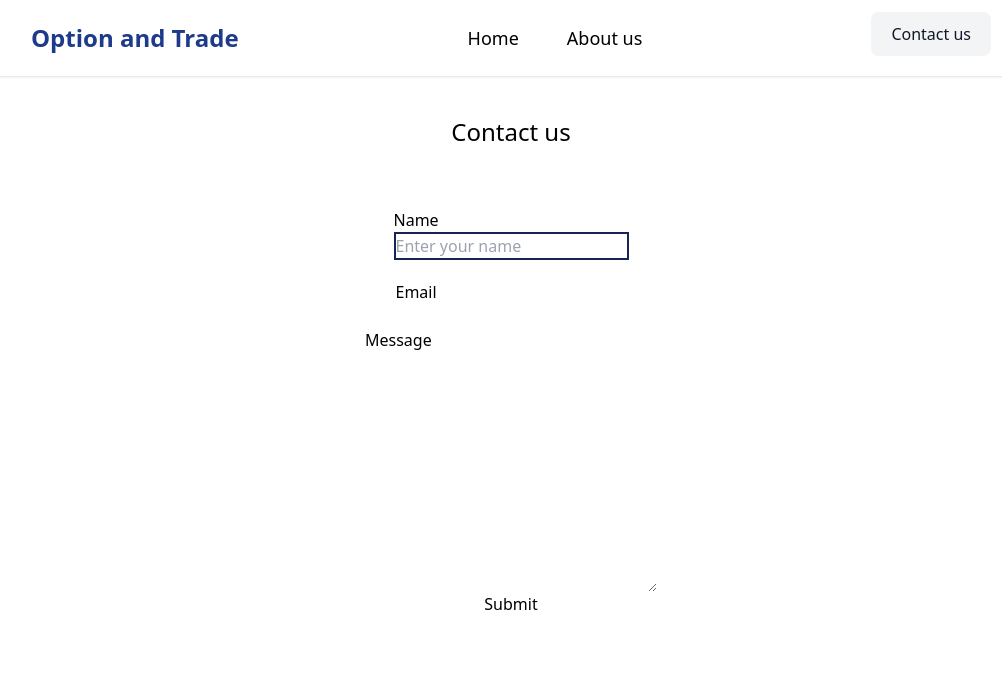
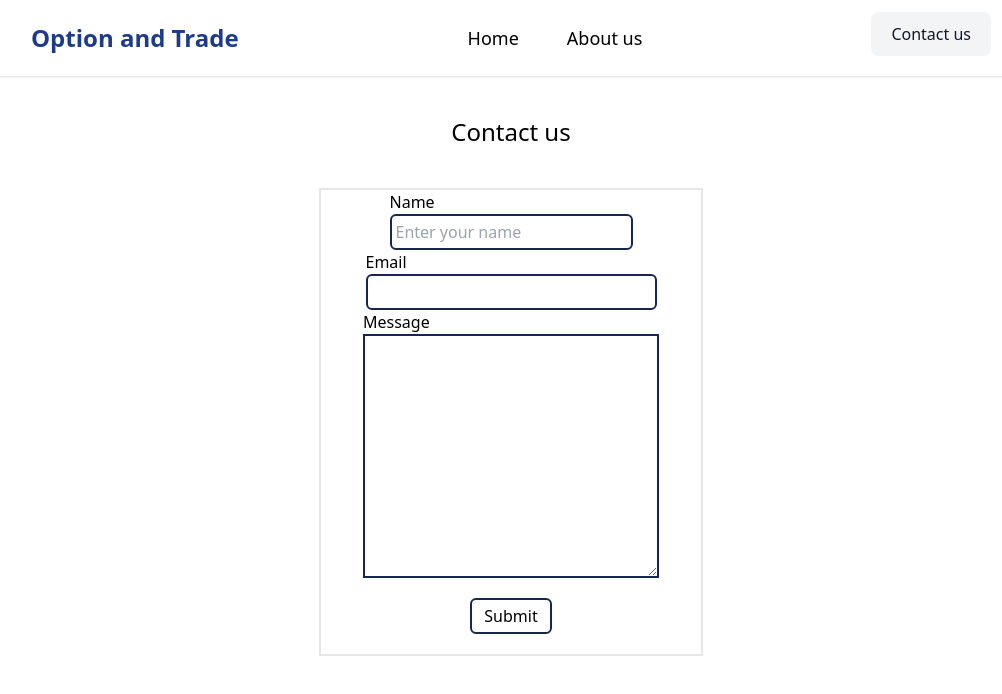
Before and after one commit to Vipul-045/Option-and-Trade, a React (Vite) app: page /Contact in a window 1280 px wide. Shown: the top 694 px of the page, without its empty margins (129-1131 px from the left). Built offline with nearby package versions, Linux system fonts and the light colour scheme.

Commit message:
form changes

```diff
--- a/src/pages/Contact.tsx
+++ b/src/pages/Contact.tsx
@@ -4,21 +4,21 @@ function Contact() {
     <div>
       <div className="text-2xl justify-center text-center p-10">Contact us</div>
       <div>
-        <form action="">
-          <div className="flex flex-col items-center justify-center">
-            <div className="flex flex-col p-5">
+        <form action="" className="flex justify-center">
+          <div className=" flex flex-col items-center w-96 justify-center border-2">
+            <div className="flex flex-col">
               <label>Name</label>
-              <input type="text" placeholder="Enter your name" className="border-2 border-blue-950"/>
+              <input type="text"  placeholder="Enter your name" className="border-2 p-1 rounded-md w-full border-blue-950"/>
             </div>
             <div className="flex flex-col">
               <label>Email</label>
-              <input type="email" name="email" id="email" />
+              <input type="email" className="border-2 p-1 rounded-md border-blue-950 px-7" name="email" id="email" />
             </div>
             <div className="flex flex-col">
               <label>Message</label>
-              <textarea name="message" id="message" cols={30} rows={10}></textarea>
+              <textarea name="message" id="message" cols={30} className="border-2 border-blue-950" rows={10}></textarea>
             </div>
-            <button type="submit">Submit</button>
+            <button type="submit" className="m-5 px-3 py-1 rounded-md border-2 border-blue-950">Submit</button>
           </div>
         </form>
       </div>
```
